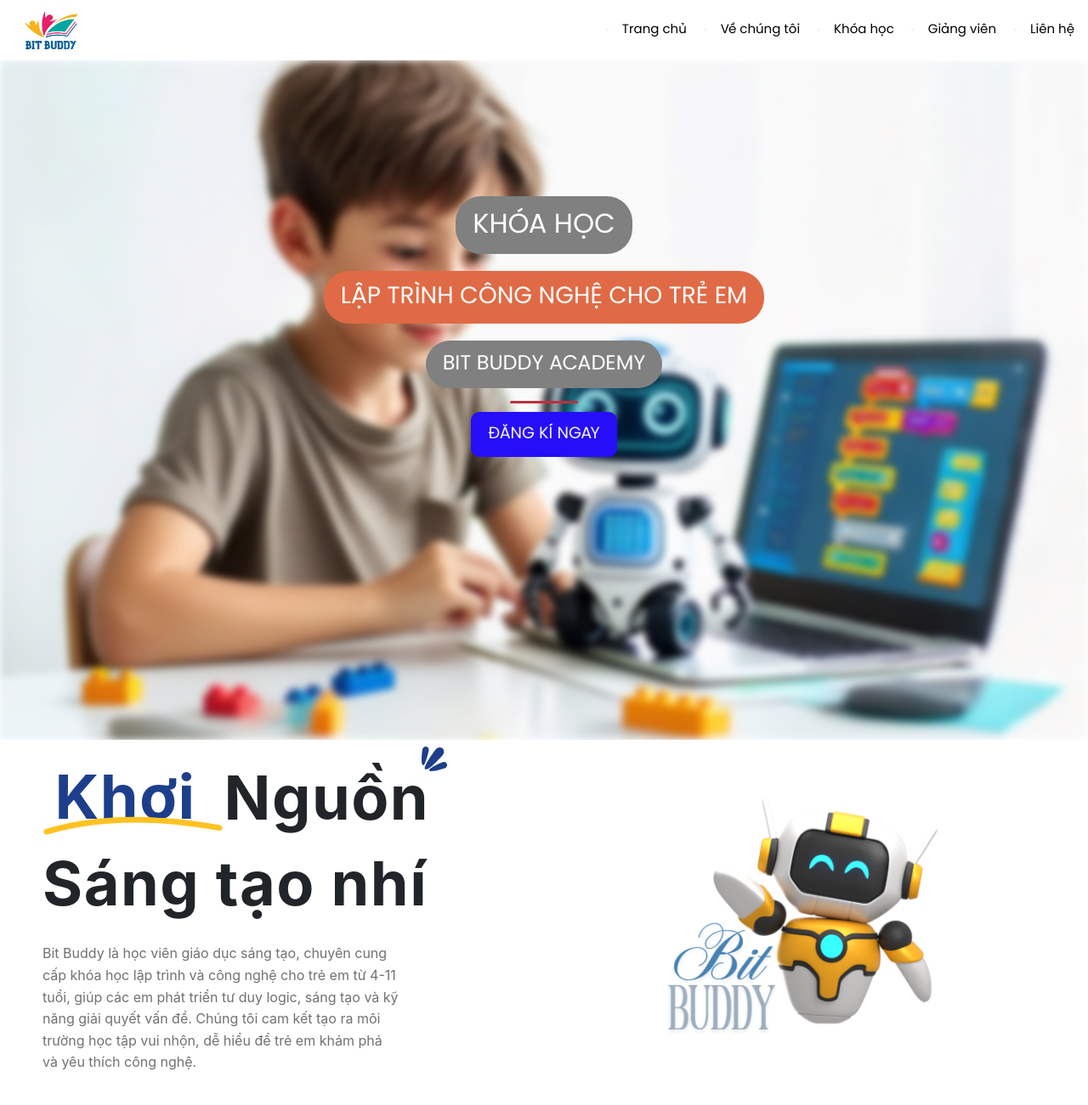
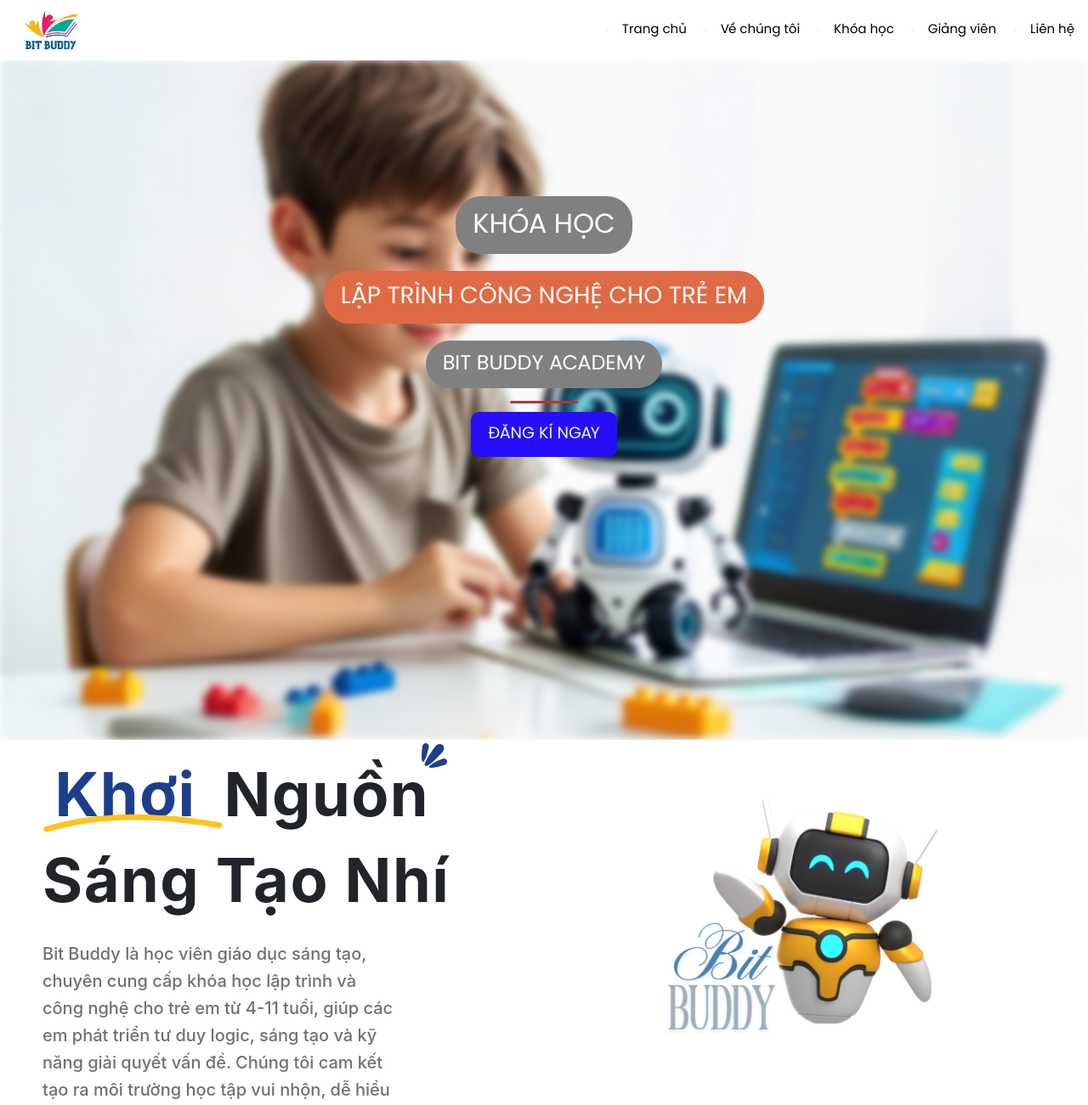
Before and after one commit to minhquang5014/bit-buddy-academy, a Flask app: page / in a window 1280 px wide. Shown: the top 1301 px of the page at 85% size. Run offline with Flask 3, Linux system fonts and the light colour scheme; some libraries are stand-ins or nearby versions; some web fonts are replaced.

Commit message:
About us informatin

```diff
--- a/website/templates/home.html
+++ b/website/templates/home.html
@@ -73,7 +73,7 @@
             }
         </style>
         <div class="MuiGrid-root MuiGrid-container css-ujl6io" style="margin:auto 20px; padding: 0 20px;">
-            <div class="MuiGrid-root MuiGrid-item MuiGrid-grid-xs-12 MuiGrid-grid-md-6 css-iol86l" style="display: flex; align-items: center; justify-content: center; width: 50%; max-width: 600px; margin: auto;">
+            <div class="MuiGrid-root MuiGrid-item MuiGrid-grid-xs-12 MuiGrid-grid-md-6 css-iol86l" style="display: flex; align-items: center; justify-content: center; width: 50%; max-width: 600px; margin: auto; margin-top:10px;">
                 <div class="MuiBox-root css-1r9mjuw" style="align-items: center;">
                     <style data-emotion="css i3pbo">
                         .css-i3pbo {
@@ -106,7 +106,7 @@
                                 }
                             }
                         </style>
-                        <h2 class="MuiTypography-root MuiTypography-body1 css-1e9fsjf">
+                        <h2 class="MuiTypography-root MuiTypography-body1 css-1e9fsjf" style="width:fit-content;">
                             <style data-emotion="css ad3uqc">
                                 .css-ad3uqc {
                                     margin: 0;
@@ -154,8 +154,7 @@
                                     }
                                 }
                             </style><span class="MuiTypography-root MuiTypography-body1 css-19dcp59">Nguồn<!-- --><svg version="1.1" viewBox="0 0 3183 3072"><g id="Layer_x0020_1"><path fill="#1d3f8b" d="M2600 224c0,0 0,0 0,0 236,198 259,562 52,809 -254,303 -1849,2089 -2221,1776 -301,-190 917,-1964 1363,-2496 207,-247 570,-287 806,-89z"></path><path fill="#1d3f8b" d="M3166 2190c0,0 0,0 0,0 64,210 -58,443 -270,516 -260,90 -1848,585 -1948,252 -104,-230 1262,-860 1718,-1018 212,-73 437,39 500,250z"></path><path fill="#1d3f8b" d="M566 3c0,0 0,0 0,0 -219,-26 -427,134 -462,356 -44,271 -255,1921 90,1962 245,62 628,-1392 704,-1869 36,-221 -114,-424 -332,-449z"></path></g></svg></span>
-                            <br/>Sáng tạo nhí
-
+                            <br/>Sáng Tạo Nhí
                         </h2>
                     </div>
                     <style data-emotion="css aj8seh">
@@ -187,7 +186,7 @@
                                 line-height: 1.6;
                             }
                         </style>
-                        <p class="MuiTypography-root MuiTypography-body1 css-1mjm8a3">Bit Buddy là học viên giáo dục sáng tạo, chuyên cung cấp khóa học lập trình và công nghệ cho trẻ em từ 4-11 tuổi, giúp các em phát triển tư duy logic, sáng tạo và kỹ năng giải quyết vấn đề. Chúng tôi cam kết tạo ra môi trường học tập vui nhộn, dễ hiểu để trẻ em khám phá và yêu thích công nghệ.</p>
+                        <p class="MuiTypography-root MuiTypography-body1 css-1mjm8a3" style="font-weight: 550; font-size: 20px;">Bit Buddy là học viên giáo dục sáng tạo, chuyên cung cấp khóa học lập trình và công nghệ cho trẻ em từ 4-11 tuổi, giúp các em phát triển tư duy logic, sáng tạo và kỹ năng giải quyết vấn đề. Chúng tôi cam kết tạo ra môi trường học tập vui nhộn, dễ hiểu để trẻ em khám phá và yêu thích công nghệ.</p>
                     </div>
                     <style data-emotion="css 1v7fpj1">
                         .css-1v7fpj1 button {
@@ -398,4 +397,6 @@
     </div>
 </section>
 
+
+
 {% endblock %}
```
